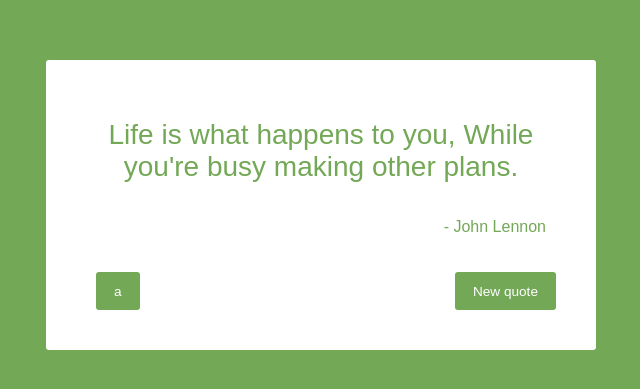
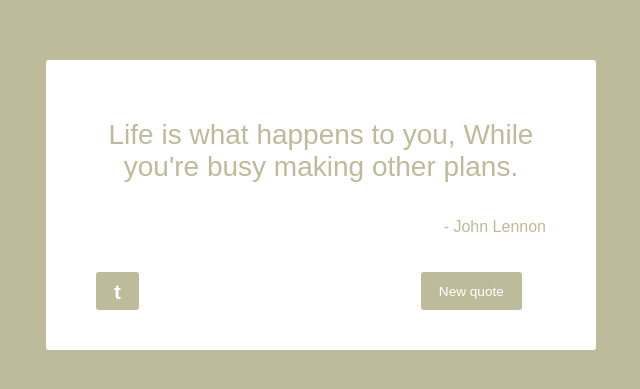
Before and after one commit to pranavkaruvally/Front-End-Development-Libraries-FCC, a React (Create React App) app in the folder random_quote_machine/: page / in a window 1280 px wide. Shown: the part 195-584 px from the top of the page, without its empty margins (319-959 px from the left). Built offline with nearby package versions, Linux system fonts and the light colour scheme.

Commit message:
Generates random quotes based on API

```diff
--- a/random_quote_machine/src/App.js
+++ b/random_quote_machine/src/App.js
@@ -9,12 +9,9 @@ function App() {
     "justifyContent": "center",
     "height": "100vh",
   }
-
-  const [color, updateColor] = useState("#73A857");
-  document.body.style = `background-color: ${color}`;
   return (
     <div style={appStyle}>
-      <QuoteBox appColor={color} updateColor={updateColor}/>
+      <QuoteBox/>
     </div>
   );
 }
@@ -24,22 +21,43 @@ export default App;
 class Clicker extends React.Component {
   Clicker(props) {
       this.super(props);
+      console.log("Attached");
   }
 
   updateColorFunction() {
-    if (typeof this.props.updateColor === "function") {
     const colorSet = ["#73A857", "#F39C12", "#BDBB99", "#E74C3C", "#9B59B6", "#2C3E50", "#FB6964", "#77B1A9", "#342224"];
     let num = Math.floor(Math.random() * 10)%9;
     this.props.updateColor(colorSet[num]);
+  }
+
+  async getQuote() {
+    if (typeof this.props.updateColor === "function") {
+      const url = 'https://api.quotable.io/quotes/random';
+      const options = {
+        method: 'GET',
+      };
+
+      try {
+        const response = await fetch(url, options);
+        const result = await response.text();
+        const resultJson = JSON.parse(result)[0];
+        this.props.updateQuote(resultJson['content']);
+        this.props.updateAuthor(resultJson['author']);
+        this.updateColorFunction();
+      } catch (error) {
+        console.error(error);
+      }
+    } else {
+      console.log("This function does nothing");
     }
   }
 
   render() {
       const buttonStyle = {
           "color": "white",
-          "background-color": this.props.color,
+          "backgroundColor": this.props.color,
           "border": "none",
-          "border-radius": "3px",
+          "borderRadius": "3px",
           "font": "0.85em Arial",
           "height": "38px",
           "margin": "30px 0px 0px 0px",
@@ -48,8 +66,7 @@ class Clicker extends React.Component {
       }
 
       const clickStyle = (this.props.clickStyle == null) ? buttonStyle : Object.assign(this.props.clickStyle, buttonStyle);
-
-      return <button onClick={() => this.updateColorFunction()} style={clickStyle}>{ this.props.content }</button>;
+      return <button onClick={() => this.getQuote()} style={clickStyle}>{ this.props.content }</button>;
   }
 }
 
@@ -75,7 +92,7 @@ class QuoteText extends React.Component {
 
   render() {
     const divStyle = {
-      "text-align": "center",
+      "textAlign": "center",
       "width": "450px",
       "height": "auto",
       "clear": "both",
@@ -83,7 +100,7 @@ class QuoteText extends React.Component {
     const textStyle = {
       "color": this.props.color,
       "font": "28px Raleway, sans-serif",
-      "font-weight": "500",
+      "fontWeight": "500",
     };
     return (
       <div className="quote-text" style={divStyle}>
@@ -93,26 +110,15 @@ class QuoteText extends React.Component {
   }
 }
 
-class QuoteBox extends React.Component {
-  QuoteBox(props) {
-    this.super(props);
-    // this.updateState = this.updateState.bind(this);
-  }
 
-    // updateState() {
-    //   const colorSet = ["#73A857", "#F39C12", "#BDBB99", "#E74C3C", "#9B59B6", "#2C3E50", "#FB6964", "#77B1A9", "#342224"];
-    //   let num = Math.floor((Math.random() * 10))%10;
-    //   // updateColor({appColor: colorSet[num]});
-    //   // console.log(`Changed to ${this.colorSet[num]}`);
-    // }
-
-  render() {
+function QuoteBox() {
   const myQuote = "Life is what happens to you, While you're busy making other plans.";
+  const myAuthor = "John Lennon";
   const quoteBoxStyle = {
-      "border-radius": "3px",
+    "borderRadius": "3px",
     "width": "450px",
     "padding": "40px 50px",
-      "background-color": "#ffffff",
+    "backgroundColor": "#ffffff",
   }
 
   const newQuoteStyle = {
@@ -120,16 +126,35 @@ class QuoteBox extends React.Component {
     "right": -180,
   }
 
+  const colorSet = ["#73A857", "#F39C12", "#BDBB99", "#E74C3C", "#9B59B6", "#2C3E50", "#FB6964", "#77B1A9", "#342224"];
+  const num = Math.floor(Math.random()*10)%9;
+  const [appColor, updateColor] = useState(colorSet[num]);
+  const [quote, updateQuote] = useState(myQuote);
+  const [author, updateAuthor] = useState(myAuthor)
+
+  const aStyle = {
+    "color": "white",
+    "backgroundColor": appColor,
+    "border": "none",
+    "borderRadius": "3px",
+    "font": "1.3em Arial",
+    "height": "38px",
+    "margin": "30px 0px 0px 0px",
+    "padding": "8px 18px 6px 18px",
+    "cursor": "pointer",
+  }
+
+  document.body.style = `background-color: ${appColor}`;
   return (
-      <div style={quoteBoxStyle}>
-        <QuoteText quote={myQuote} color={this.props.appColor}/>
-        <QuoteAuthor id="#author" color={this.props.appColor} authorName="John Lennon" /><br/><br/>
+    <div id="quote-box" style={quoteBoxStyle}>
+      <QuoteText id="text" quote={quote} color={appColor}/>
+      <QuoteAuthor id="author" color={appColor} authorName={author} /><br/><br/>
       <div className="buttons" style={{"display": "flex", "justifyContent": "space-between"}}>
-          <Clicker id="#tweet-quote" color={this.props.appColor} content="a" /><br/>
-          <Clicker id="#new-quote" updateColor={this.props.updateColor} clickStyle={newQuoteStyle} color={this.props.appColor} content="New quote"/><br/>
+        <a id="tweet-quote" href="https://twitter.com/intent/tweet"><button style={aStyle}>
+          <b>t</b>
+          </button></a>
+        <Clicker id="new-quote" updateQuote={updateQuote} updateAuthor={updateAuthor} updateColor={updateColor} clickStyle={newQuoteStyle} color={appColor} content="New quote"/><br/>
       </div>
     </div>
   );
 }
-
-}
```
Lines whose indentation alone changed are shown as unchanged.
